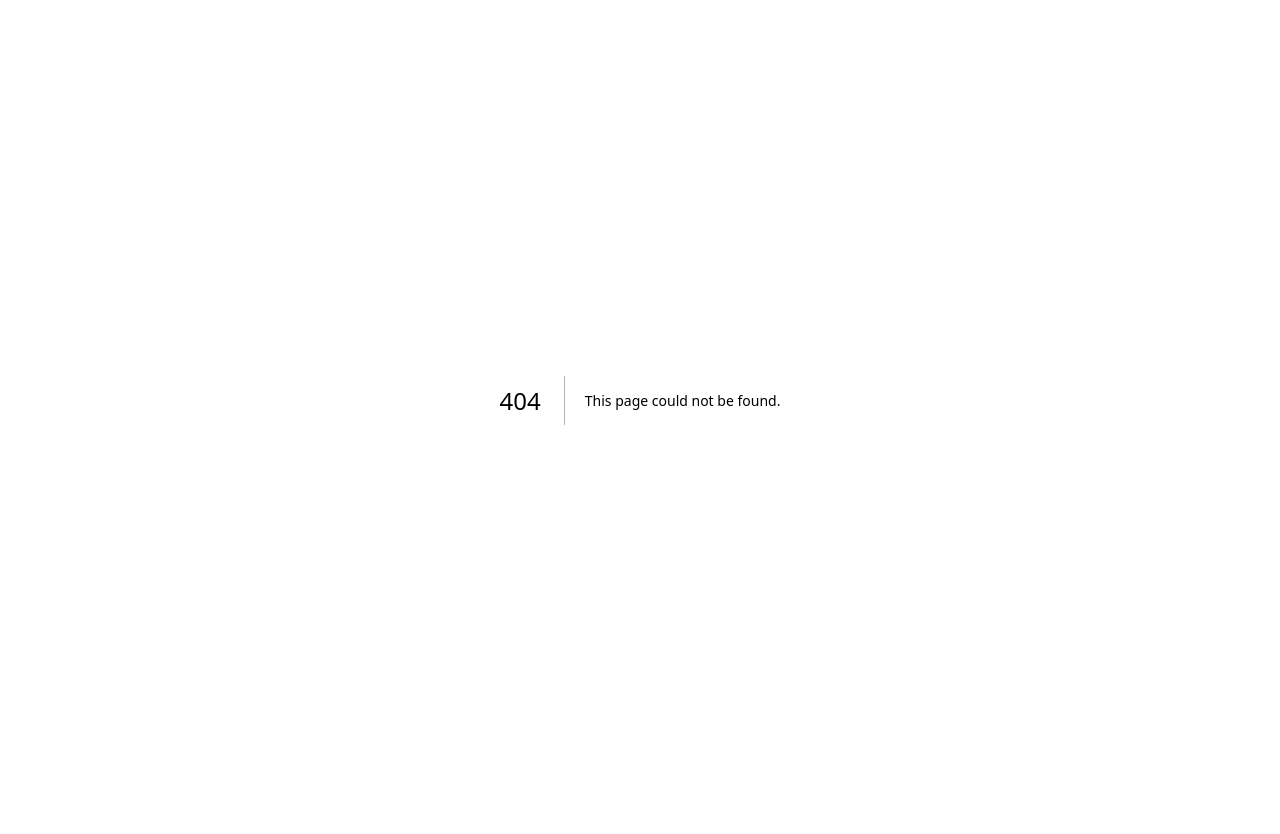
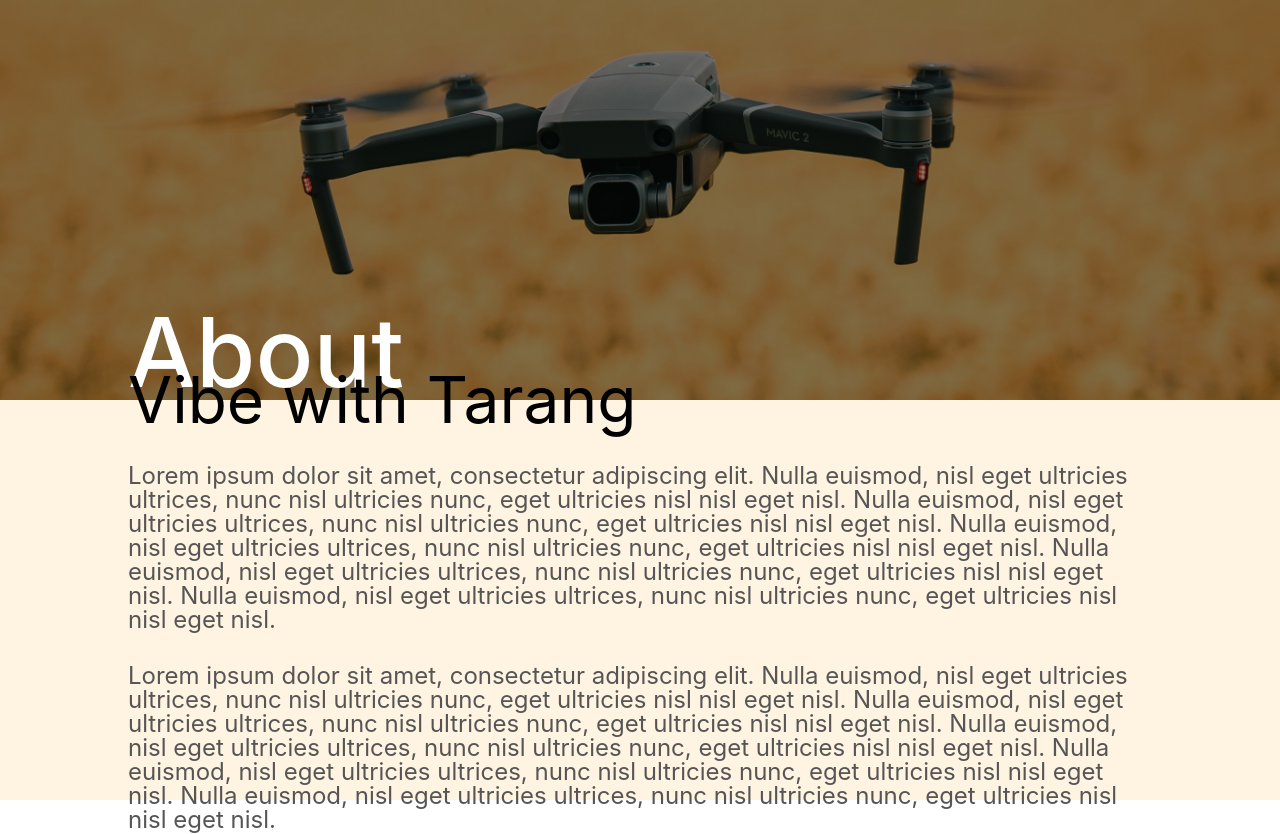
Before and after one commit to tarangIIITDMJ/tarang-web, a Next.js app: page /about in a window 1280 px wide. Before the commit this address had no page. Before the commit the page ends 800 px from the top, so only its background shows below. Built offline with nearby package versions, Linux system fonts and the light colour scheme.

Commit message:
added : About page

```diff
--- /dev/null
+++ b/app/about/page.jsx
@@ -0,0 +1,62 @@
+"use client"
+
+import { Box, Stack, Text, Image } from "@mantine/core";
+import { useMediaQuery } from "@mantine/hooks";
+import React from "react";
+
+export default function About() {
+  const isMobileView = useMediaQuery("(max-width: 768px)");
+
+  return (
+    <Box >
+      <Image
+        src="/aboutbg.jpg"
+        alt="About"
+        style={styles.image}
+        width={isMobileView ? "100%" : "auto"}
+        height="auto"
+      />
+      <Box style={styles.imageOverlay}>
+        <Stack gap={isMobileView ? "1rem" : "3.5rem"} justify="flex-end" h={isMobileView ? "40vh" : "50vh"} align="center">
+          <Text size={isMobileView ? "4rem" : "6rem"} c="white" w="80vw" fw={550}>
+            About
+          </Text>
+        </Stack>
+        <Stack gap={isMobileView ? "1rem" : "2rem"} justify="center" align="center" h={isMobileView ? "60vh" : "50vh"} bg="#FFF4E2" py={"lg"}>
+          <Text size={isMobileView ? "3rem" : "4rem"} w="80vw">
+            Vibe with Tarang
+          </Text>
+          <Text c="#555555" size="1.5rem" w="80vw">
+            Lorem ipsum dolor sit amet, consectetur adipiscing elit. Nulla euismod, nisl eget ultricies ultrices, nunc nisl ultricies nunc, eget ultricies nisl nisl eget nisl. Nulla euismod, nisl eget ultricies ultrices, nunc nisl ultricies nunc, eget ultricies nisl nisl eget nisl. Nulla euismod, nisl eget ultricies ultrices, nunc nisl ultricies nunc, eget ultricies nisl nisl eget nisl. Nulla euismod, nisl eget ultricies ultrices, nunc nisl ultricies nunc, eget ultricies nisl nisl eget nisl. Nulla euismod, nisl eget ultricies ultrices, nunc nisl ultricies nunc, eget ultricies nisl nisl eget nisl.
+          </Text>
+          <Text c="#555555" size="1.5rem" w="80vw">
+            Lorem ipsum dolor sit amet, consectetur adipiscing elit. Nulla euismod, nisl eget ultricies ultrices, nunc nisl ultricies nunc, eget ultricies nisl nisl eget nisl. Nulla euismod, nisl eget ultricies ultrices, nunc nisl ultricies nunc, eget ultricies nisl nisl eget nisl. Nulla euismod, nisl eget ultricies ultrices, nunc nisl ultricies nunc, eget ultricies nisl nisl eget nisl. Nulla euismod, nisl eget ultricies ultrices, nunc nisl ultricies nunc, eget ultricies nisl nisl eget nisl. Nulla euismod, nisl eget ultricies ultrices, nunc nisl ultricies nunc, eget ultricies nisl nisl eget nisl.
+          </Text>
+        </Stack>
+      </Box>
+    </Box>
+  );
+}
+
+const styles = {
+  container: {
+    position: "relative",
+    overflow: "hidden",
+  },
+  image: {
+    position: "absolute",
+    left: 0,
+    width: "100%",
+    height: "50%",
+    objectFit: "cover",
+  },
+  imageOverlay: {
+    position: "absolute",
+    top: 0,
+    left: 0,
+    minWidth: "100%",
+    height: "100vh",
+    backgroundColor: "rgba(0, 0, 0, 0.5)",
+    pointerEvents: "none",
+  },
+};
```
Also changed, not shown: public/aboutbg.jpg (added).
